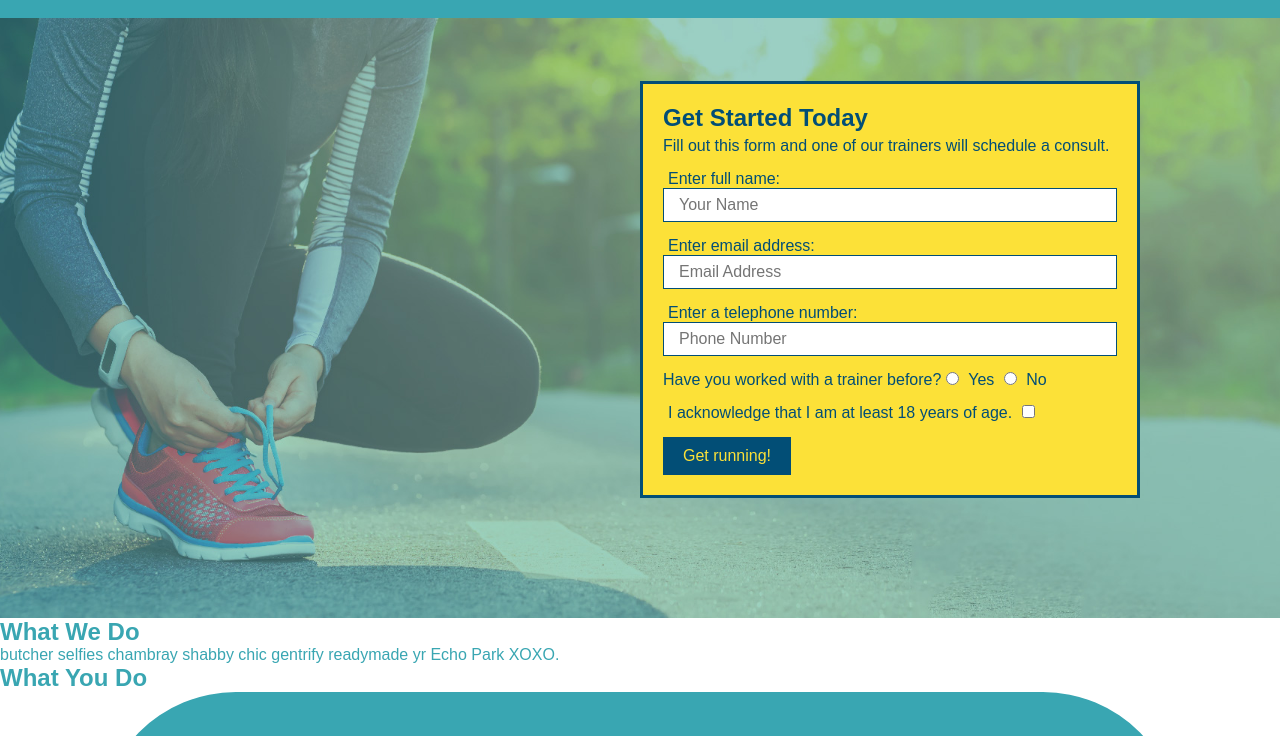
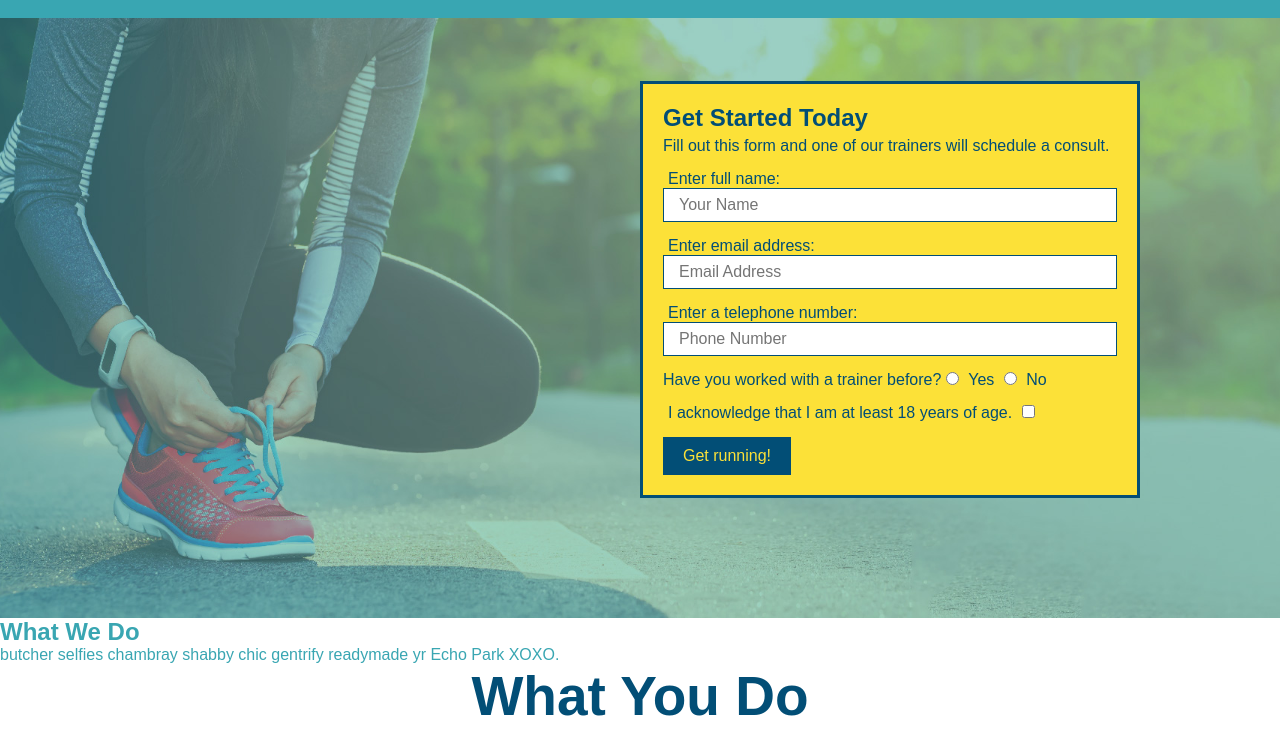
Before and after one commit to elease123/run-buddy, a plain HTML site: page index.html in a window 1280 px wide. Shown: the part 64-800 px from the top of the page. Drawn offline with Linux system fonts and the light colour scheme.

```diff
--- a/assets/css/style.css
+++ b/assets/css/style.css
@@ -115,3 +115,25 @@ footer a {
 .hero-form label {
     margin: 0 5px;
 }
+
+.intro {
+    text-align: center;
+}
+.intro h2 {
+/* add this alongside your other declarations */
+    display: inline-block;
+    font-size: 55px;
+    color: #024e76;
+    margin-bottom: 35px;
+    padding: 0 100px 20px 100px;
+    border-bottom: 3px solid;
+    border-color: #fce138;
+}
+
+.intro p {
+    /* add this alongside your other declarations */
+    line-height: 1.7;
+    color: #39a6b2;
+    width: 80%;
+    font-size: 20px;
+}
--- a/index.html
+++ b/index.html
@@ -77,7 +77,7 @@
     </section>
 
 <!--"what you do" section-->
-    <section id="what-you-do">
+    <section id="what-you-do" class="intro">
         <h2>What You Do</h2>
     </section>
 
```
